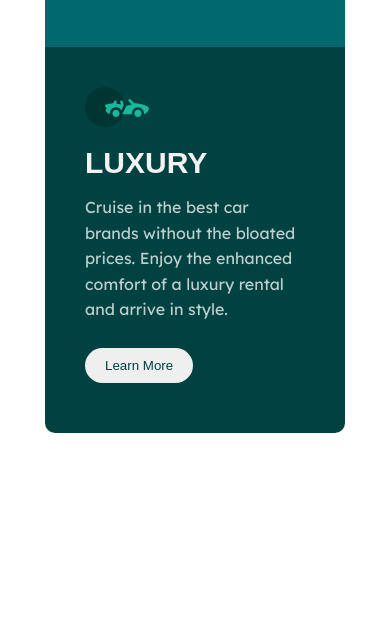
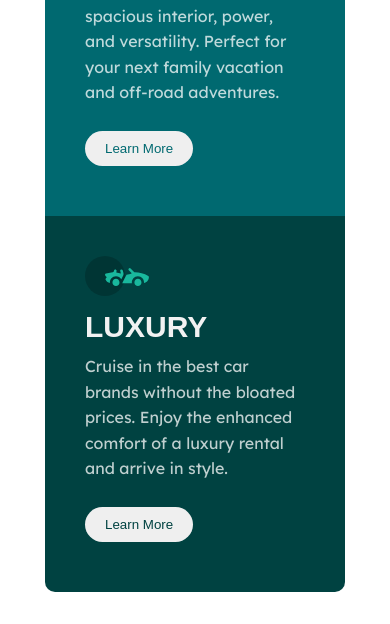
Before and after one commit to therealnoworries/3-column-preview-card-component-main, a plain HTML site: page index.html in a window 390 px wide. Shown: the part 568-1192 px from the top of the page. Before the commit the page ends 1001 px from the top, so only its background shows below. Drawn offline with Linux system fonts and the light colour scheme; a web font is replaced by a local one.

Commit message:
media update

```diff
--- a/mystyle.css
+++ b/mystyle.css
@@ -57,9 +57,19 @@ button {
     color: hsl(179, 100%, 13%);
 }
 
-@media screen and (max-width: 970px) {
+@media screen and (max-width: 978px) {
     .card-container {
+        /* max-width: 375px; */
  flex-direction: column;
+    }
+    body {
+        height: auto;
+        overflow-y: auto;
+        margin-top: 2rem;
+        margin-bottom: 2rem;
+    }
+    .box {
+        min-width: 300px;
     }
     .box-a {
         border-bottom-left-radius: 0;
@@ -75,8 +85,8 @@ button {
         margin-bottom: 25px;
     }
     h2 {
-        margin-top: 15px;
-        margin-bottom: 15px;
+        margin-top: 10px;
+        margin-bottom: 10px;
     }
     button {
         margin-bottom: 10px;
```
Also changed, not shown: index.html (+0 -1 lines).
